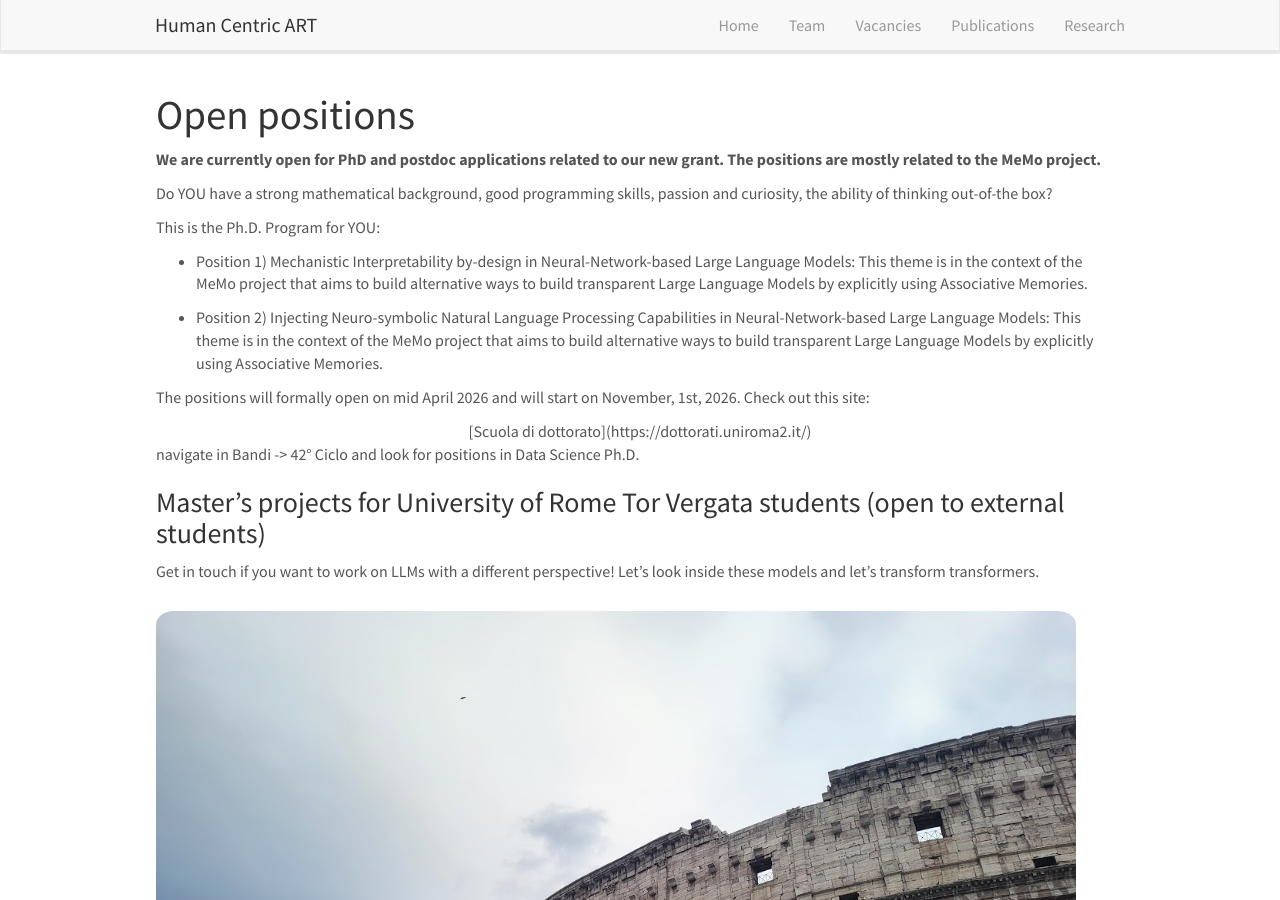
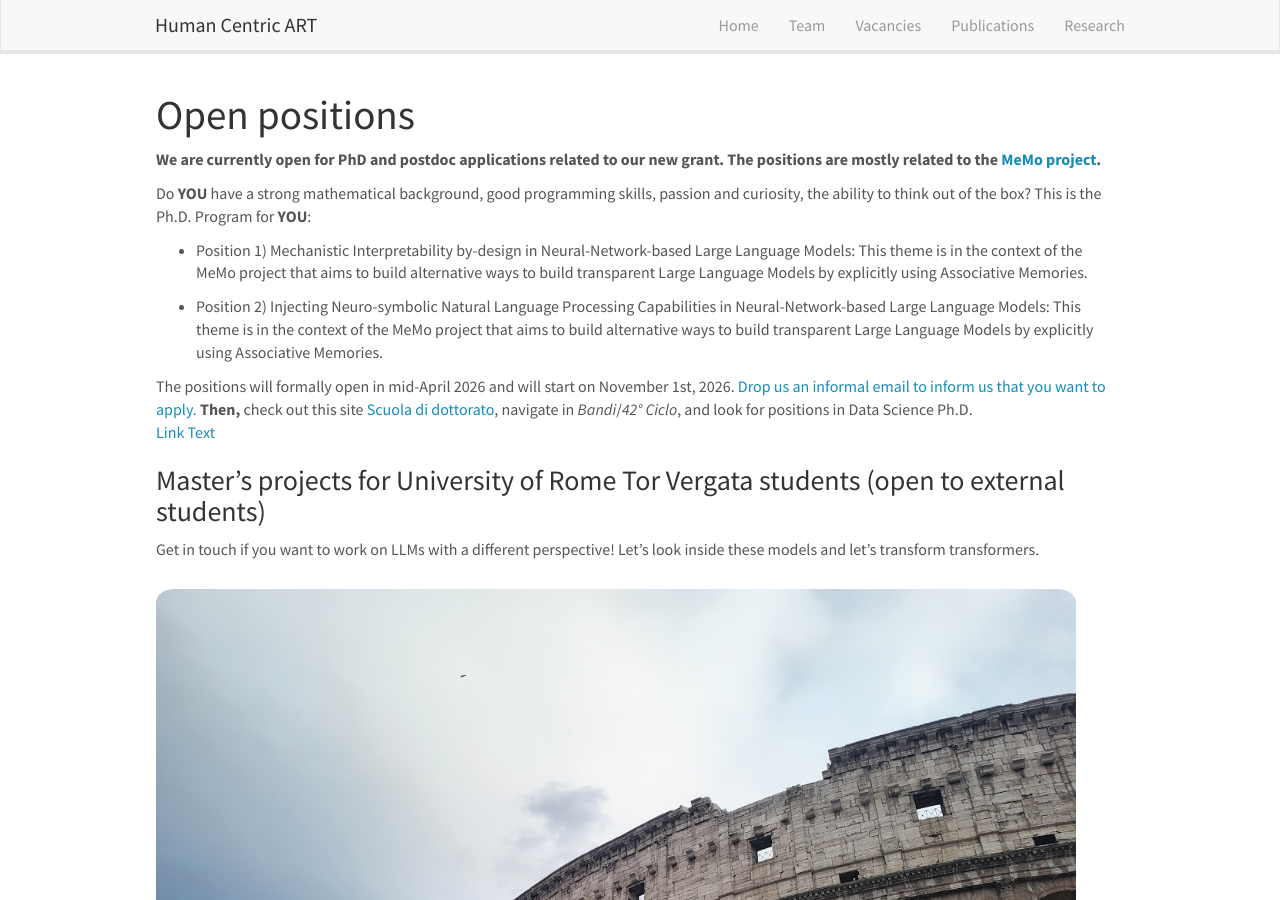
Before and after one commit to humancentricart/humancentricart.github.io, a Jekyll site: the page built from _pages/openings.md, in a window 1280 px wide and 900 px high. Built offline with Jekyll 4.4.1, drawn with Linux system fonts in a browser that asks for light colours; nearby versions of some CDN libraries.

Commit message:
Update openings.md

```diff
--- a/_pages/openings.md
+++ b/_pages/openings.md
@@ -8,28 +8,20 @@ permalink: /vacancies
 
 # Open positions
 
-**We are currently open for PhD and postdoc applications related to our new grant. The positions are mostly related to the MeMo project.**
+**We are currently open for PhD and postdoc applications related to our new grant. The positions are mostly related to the [MeMo project](https://aclanthology.org/2025.findings-acl.785/).**
 
-Do YOU have a strong mathematical background, good programming skills, passion and curiosity, the ability of thinking out-of-the box?
-
-This is the Ph.D. Program for YOU:
+Do **YOU** have a strong mathematical background, good programming skills, passion and curiosity, the ability to think out of the box? This is the Ph.D. Program for **YOU**:
 
 - Position 1) Mechanistic Interpretability by-design in Neural-Network-based Large Language Models: This theme is in the context of the MeMo project that aims to build alternative ways to build transparent Large Language Models by explicitly using Associative Memories.
 
 - Position 2) Injecting Neuro-symbolic Natural Language Processing Capabilities in Neural-Network-based Large Language Models: This theme is in the context of the MeMo project that aims to build alternative ways to build transparent Large Language Models by explicitly using Associative Memories.
 
-The positions will formally open on mid April 2026 and will start on  November, 1st, 2026. Check out this site:
-
-<center>[Scuola di dottorato](https://dottorati.uniroma2.it/)</center>
-
-navigate in Bandi -> 42° Ciclo and look for positions in Data Science Ph.D.
-
-
+The positions will formally open in mid-April 2026 and will start on November 1st, 2026. [Drop us an informal email to inform us that you want to apply.](mailto:fabio.massimo.zanzotto@uniroma2.it?subject=[MeMo]%20PhdApplication) **Then,** check out this site [Scuola di dottorato](https://dottorati.uniroma2.it/), navigate in *Bandi*/*42° Ciclo*, and look for positions in Data Science Ph.D.
+[Link Text](mailto:email@domain.com?subject=Your%20Subject&body=Body%20text)
 
 ### Master's projects for University of Rome Tor Vergata students (open to external students)
 Get in touch if you want to work on LLMs with a different perspective! Let's look inside these models and let's transform transformers.
 
-
 <figure>
 <img src="{{ site.url }}{{ site.baseurl }}/images/picpic/Gallery/open_positions_rome.jpg" width="95%">
 </figure>
```
